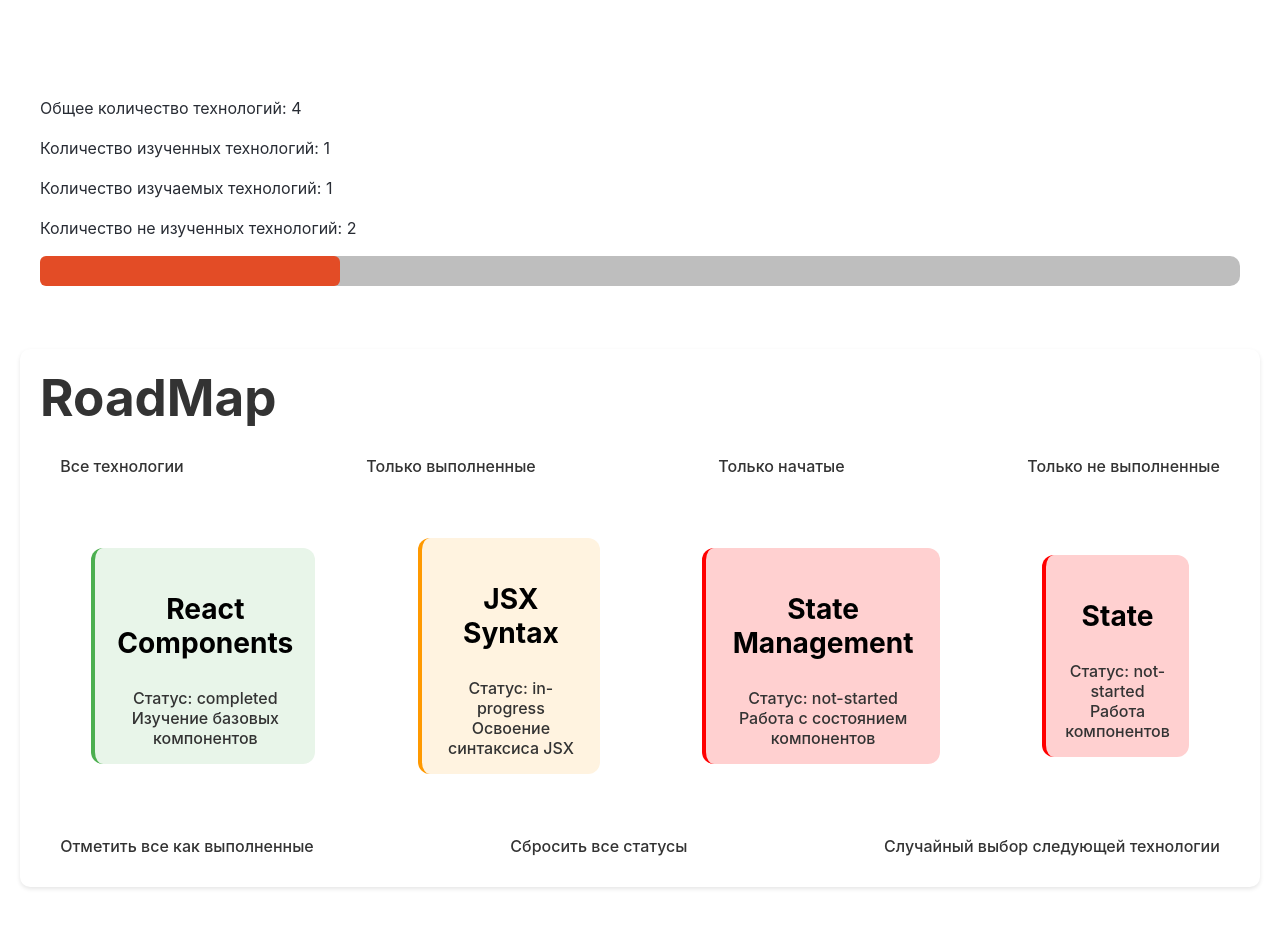
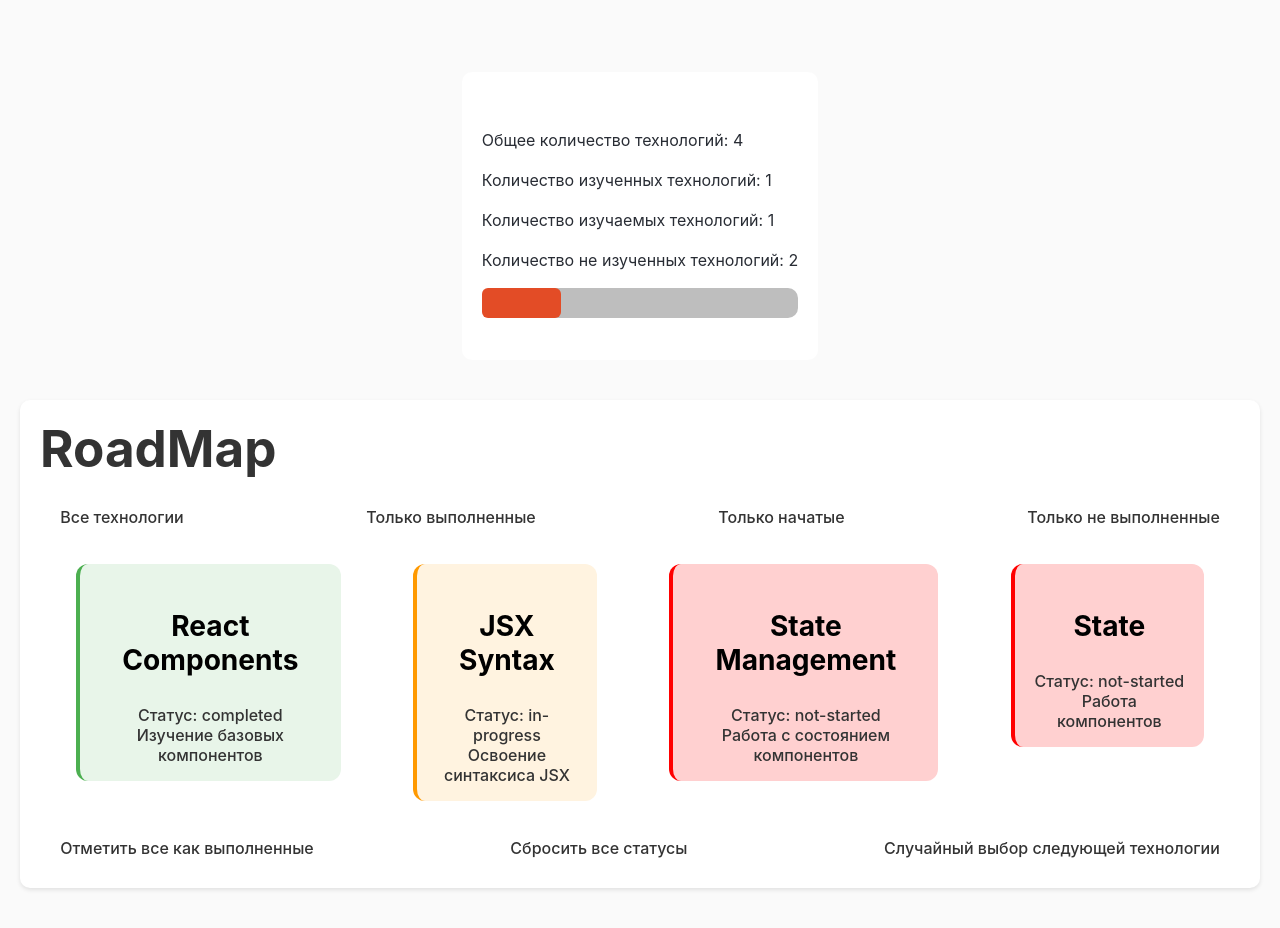
Before and after one commit to me1lkom/practice_19-..., a React (Vite) app: page / in a window 1280 px wide. Shown: the top 928 px of the page. Built offline with nearby package versions, Linux system fonts and the light colour scheme.

Commit message:
practice_20 css correction

```diff
--- a/src/App.css
+++ b/src/App.css
@@ -1,3 +1,29 @@
+html, body {
+  height: 100%;
+  margin: 0;
+  font-family: -apple-system, BlinkMacSystemFont, "Segoe UI", Roboto, Oxygen,
+    Ubuntu, Cantarell, Fira Sans, Droid Sans, Helvetica Neue, sans-serif;
+}
+
+body {
+  display: flex;
+  justify-content: center;
+  align-items: center;
+  min-height: 120vh; /* Центрирование по высоте окна */
+  background-color: #fafafa;
+}
+
+.App {
+  display: flex;
+  flex-direction: column;
+  align-items: center;
+  max-width: 1400px;
+  padding: 20px;
+  width: 100%;
+  box-sizing: border-box;
+}
+
+
 /* базовые стили для приложения */
 .App {
   font-family: -apple-system, BlinkMacSystemFont, "Segoe UI", "Roboto", "Oxygen",
@@ -38,7 +64,13 @@
   margin: 0 0 20px 0;
   color: #333;
 }
-.technology-list ul {
+
+.technology__grid {
+  display: grid;
+  grid-auto-flow: column;
+  min-height: 1rem;
+}
+/* .technology-list ul {
   list-style: none;
   padding: 0;
   margin: 0;
@@ -52,7 +84,7 @@
   margin: 10px 0;
   border-radius: 5px;
   transition: background-color 0.2s;
-}
+} */
 .technology-list .completed {
   background-color: #e8f5e9;
   border-left: 4px solid #4caf50;
@@ -65,9 +97,9 @@
   background-color: #ffd0d0;
   border-left: 4px solid #ff0000;
 }
-.technology-list li:hover {
+/* .technology-list li:hover {
   opacity: 0.8;
-}
+} */
 .technology-list span {
   flex: 1;
   color: #333;
--- a/src/App.jsx
+++ b/src/App.jsx
@@ -116,9 +116,9 @@
       <div className="technology-list">
         <h1>RoadMap</h1>
         <FilterChange onFilterChange={setSelectedFilter} />
-        <ul>
+        <div className="technology__grid">
           {filteredTechnologies.map((technology) => (
-            <li key={technology.id}>
+            <div key={technology.id}>
               <button>
                 <TechnologyCard
                   title={technology.title}
@@ -127,9 +127,9 @@
                   onClick={() => handleStatusChange(technology.id)}
                 />
               </button>
-            </li>
+            </div>
           ))}
-        </ul>
+        </div>
         <QuickActions
           allcompleted={handleAllCompleted}
           reset={handleReset}
```
